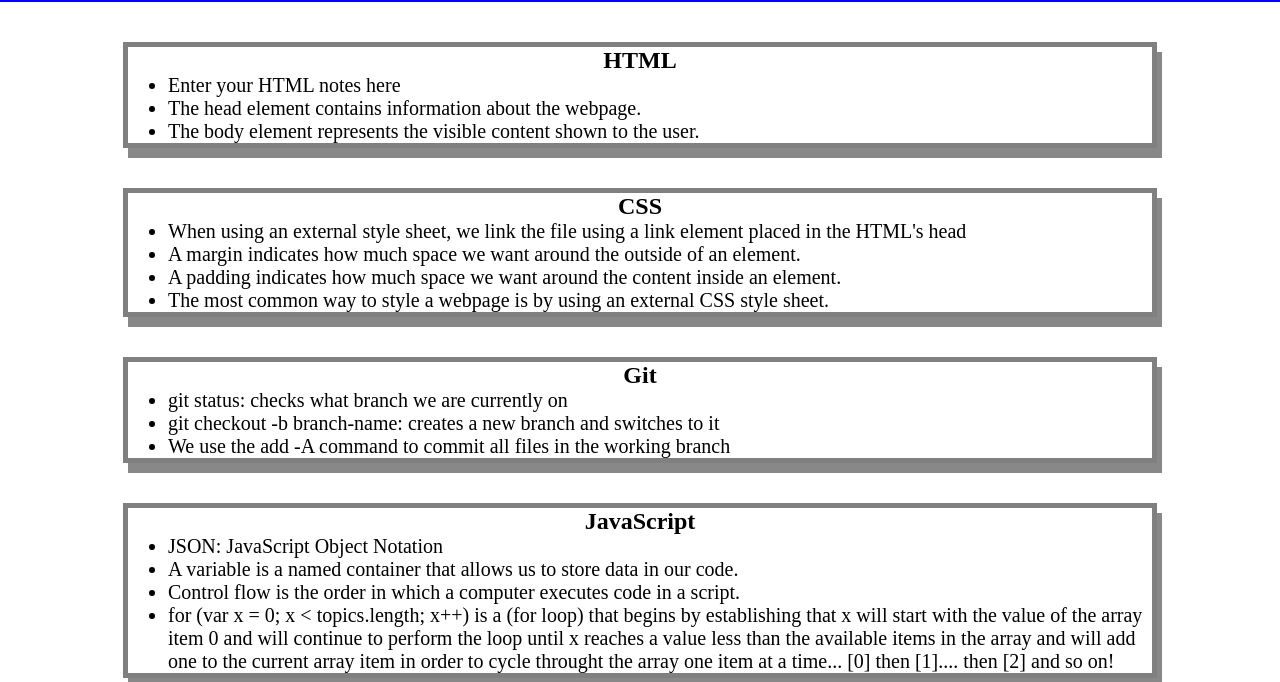
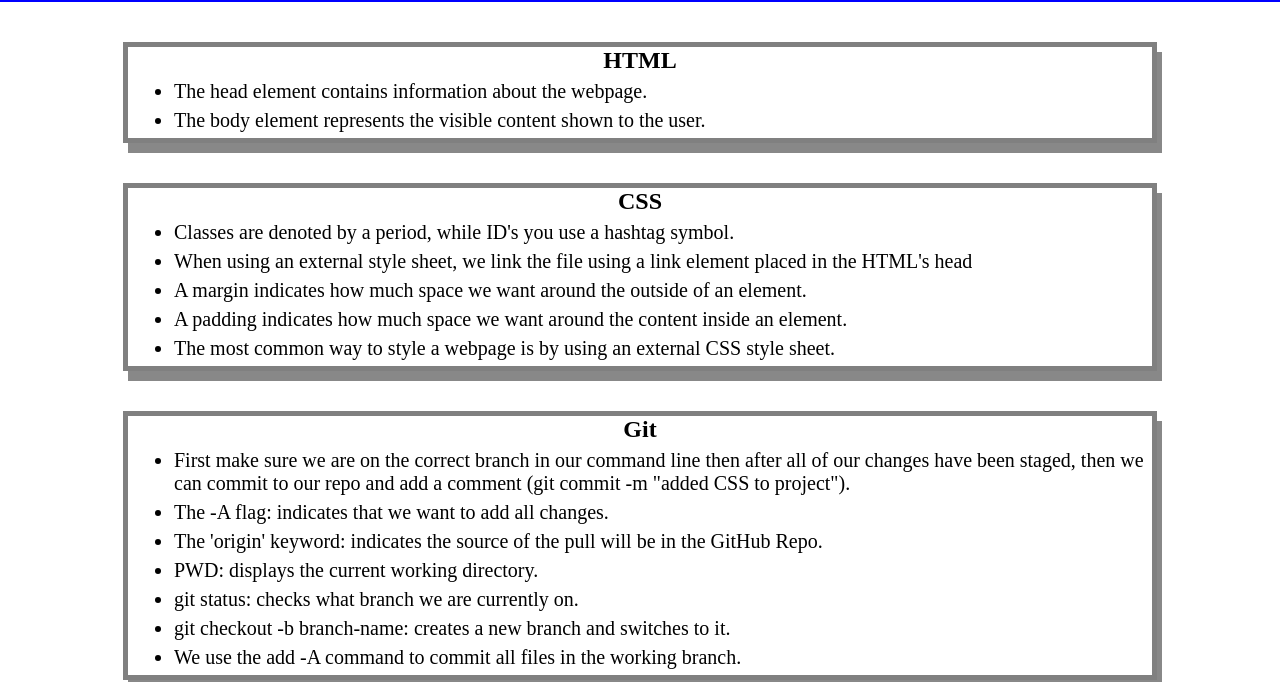
Before and after one commit to Afrozez/prework-study-guide, a plain HTML site: page index.html in a window 1280 px wide. Shown: the part 118-800 px from the top of the page. Drawn offline with Linux system fonts and the light colour scheme.

Commit message:
added some notes and a margin to all li

```diff
--- a/assets/style.css
+++ b/assets/style.css
@@ -40,3 +40,7 @@ p {
     border: 5px solid gray;
     box-shadow: 5px 10px #888888;
   }
+
+  li {
+    margin: 0.3em;
+  }
--- a/index.html
+++ b/index.html
@@ -17,7 +17,6 @@
       <section class="card" id="html-section">
         <h2>HTML</h2>
         <ul>
-          <li>Enter your HTML notes here</li>
           <li>The head element contains information about the webpage.</li>
           <li>The body element represents the visible content shown to the user.</li>
         </ul>
@@ -26,6 +25,7 @@
       <section class="card" id="css-section">
         <h2>CSS</h2>
         <ul>
+          <li>Classes are denoted by a period, while ID's you use a hashtag symbol.</li>
             <li> When using an external style sheet, we link the file using a link element placed in the HTML's head</head></li>
             <li> A margin indicates how much space we want around the outside of an element.</li>
             <li> A padding indicates how much space we want around the content inside an element.</li>
@@ -36,16 +36,20 @@
       <section class="card" id="git-section">
         <h2>Git</h2>
         <ul>
-          <li>git status: checks what branch we are currently on</li>
-          <li>git checkout -b branch-name: creates a new branch and switches to it</li>
-          <li>We use the add -A command to commit all files in the working branch</li>
+          <li>First make sure we are on the correct branch in our command line then after all of our changes have been staged, then we can commit to our repo and add a comment (git commit -m "added CSS to project"). </li>
+          <li>The -A flag: indicates that we want to add all changes.</li>
+          <li>The 'origin' keyword: indicates the source of the pull will be in the GitHub Repo.</li>
+          <li>PWD: displays the current working directory.</li>
+          <li>git status: checks what branch we are currently on.</li>
+          <li>git checkout -b branch-name: creates a new branch and switches to it.</li>
+          <li>We use the add -A command to commit all files in the working branch.</li>
         </ul>
       </section>
 
       <section class="card" id="javascript-section">
         <h2>JavaScript</h2>
         <ul>
-          <li>JSON: JavaScript Object Notation</li>
+          <li>JSON: JavaScript Object Notation.</li>
           <li>A variable is a named container that allows us to store data in our code.</li>
           <li>Control flow is the order in which a computer executes code in a script.</li>
           <li>for (var x = 0; x < topics.length; x++) is a (for loop) that begins by establishing that x will start with the value of the array item 0 and will continue
```
